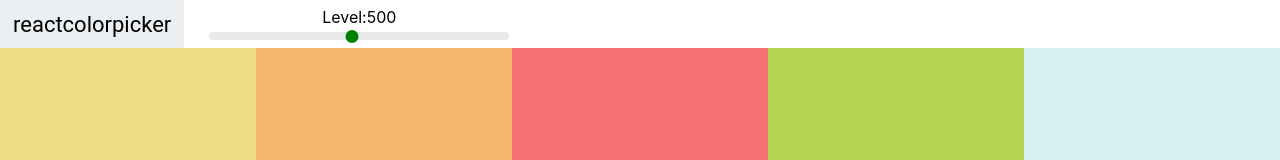
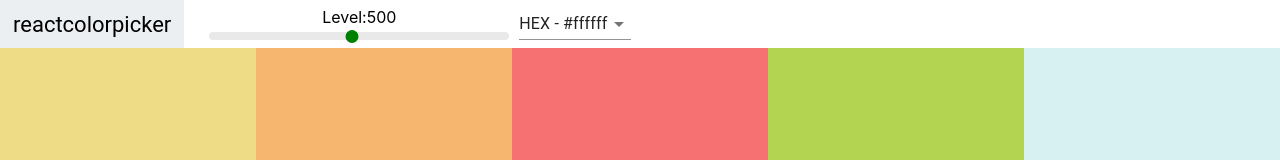
Before and after one commit to inuyasha007/ColorPalette, a React (Create React App) app: page /palette/flat-ui-colors-american in a window 1280 px wide. Shown: the top 160 px of the page. Built offline with nearby package versions, Linux system fonts and the light colour scheme.

Commit message:
material-ui added

```diff
--- a/package.json
+++ b/package.json
@@ -3,6 +3,7 @@
   "version": "0.1.0",
   "private": true,
   "dependencies": {
+    "@material-ui/core": "^4.5.1",
     "chroma-js": "^2.0.6",
     "rc-slider": "^8.7.1",
     "react": "^16.10.2",
--- a/src/NavBar.js
+++ b/src/NavBar.js
@@ -1,11 +1,25 @@
 import React, { Component } from "react";
+import Select from "@material-ui/core/Select";
+import MenuItem from "@material-ui/core/MenuItem";
 import "rc-slider/assets/index.css";
 import Slider from "rc-slider";
 import "./NavBar.css";
 
 export default class NavBar extends Component {
+  constructor(props) {
+    super(props);
+    this.state = { format: "hex" };
+    this.handleChange = this.handleChange.bind(this);
+  }
+
+  handleChange(e) {
+    this.setState({ format: e.target.value });
+    this.props.handleChange(e.target.value);
+  }
+
   render() {
     const { level, changeLevel } = this.props;
+    const { format } = this.state;
     return (
       <header className="NavBar">
         <div className="logo">
@@ -23,6 +37,13 @@
             />
           </div>
         </div>
+        <div className="select-container">
+          <Select value={format} onChange={this.handleChange}>
+            <MenuItem value="hex">HEX - #ffffff</MenuItem>
+            <MenuItem value="rgb">RGB - rgb(255,255,255)</MenuItem>
+            <MenuItem value="rgba">RGBA - rgb(255,255,255,1.0)</MenuItem>
+          </Select>
+        </div>
       </header>
     );
   }
--- a/src/Palette.js
+++ b/src/Palette.js
@@ -6,23 +6,32 @@
 export default class Palette extends Component {
   constructor(props) {
     super(props);
-    this.state = { level: 500 };
+    this.state = { level: 500, format: "hex" };
     this.changeLevel = this.changeLevel.bind(this);
+    this.changeFormat = this.changeFormat.bind(this);
   }
 
   changeLevel(level) {
     this.setState({ level });
   }
 
+  changeFormat(val) {
+    this.setState({ format: val });
+  }
+
   render() {
     const { colors } = this.props.palette;
-    const { level } = this.state;
+    const { level, format } = this.state;
     const colorBoxes = colors[level].map(color => (
-      <ColorBox background={color.hex} name={color.name} />
+      <ColorBox background={color[format]} name={color.name} />
     ));
     return (
       <div className="Palette">
-        <NavBar level={level} changeLevel={this.changeLevel} />
+        <NavBar
+          level={level}
+          changeLevel={this.changeLevel}
+          handleChange={this.changeFormat}
+        />
         <div className="Palette-colors">{colorBoxes}</div>
       </div>
     );
--- a/src/colorHelpers.js
+++ b/src/colorHelpers.js
@@ -21,7 +21,7 @@
         rgb: chroma(scale[i]).css(),
         rgba: chroma(scale[i])
           .css()
-          .replace("rgba", "rgba")
+          .replace("rgb", "rgba")
           .replace(")", ",1.0)")
       });
     }
```
Also changed, not shown: 1 other file (tests, documents, lock files or other folders).
